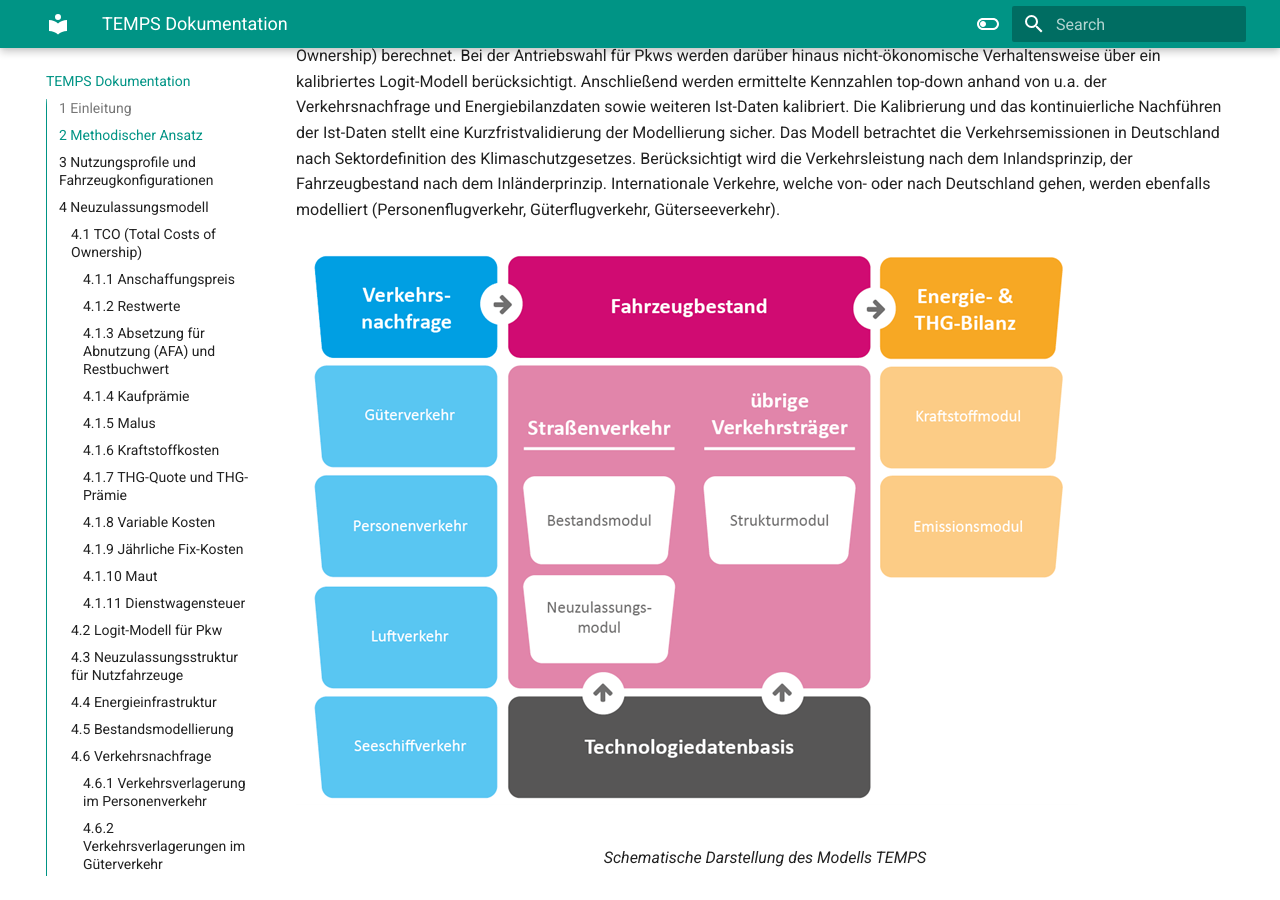
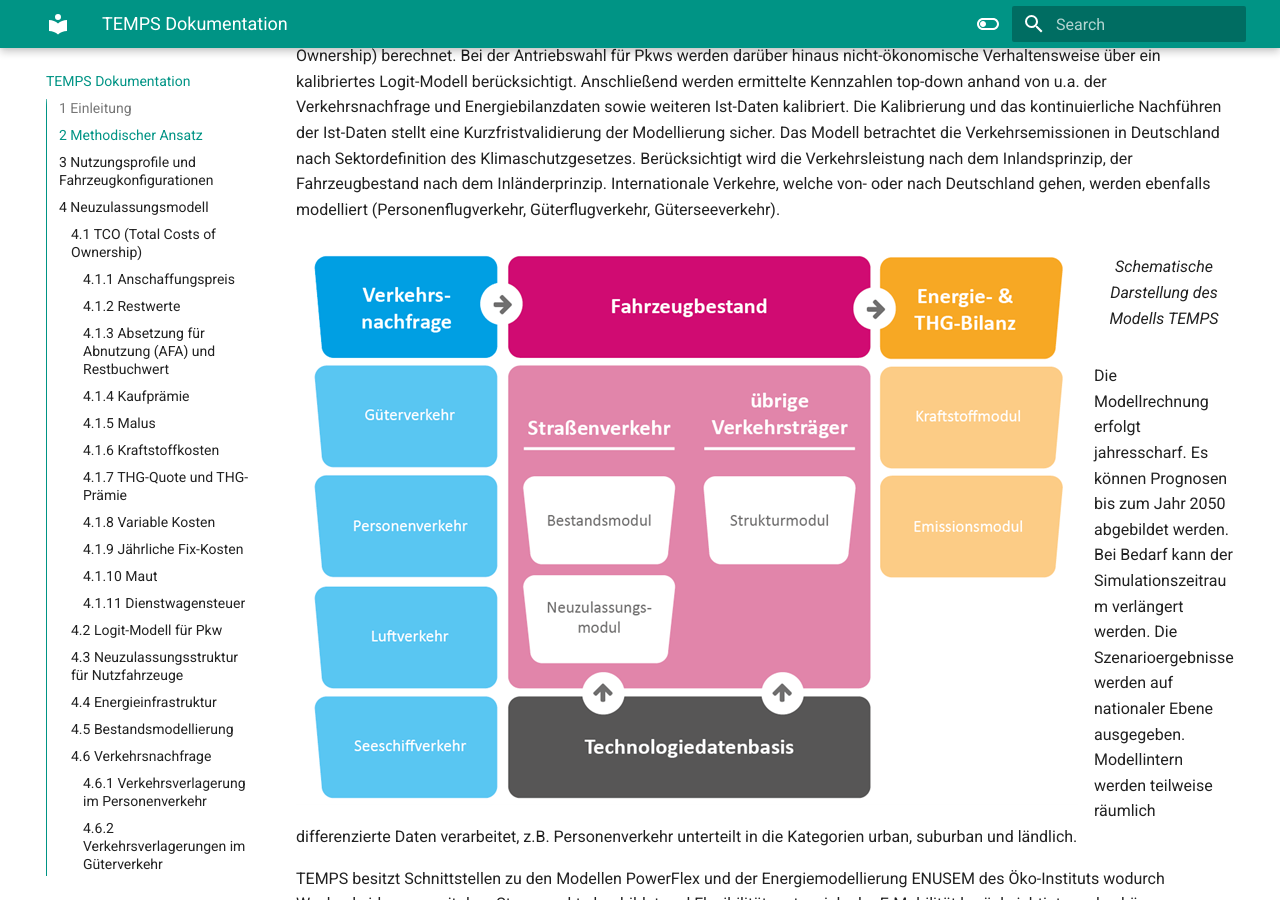
Before and after one commit to wolfgoerz/TEMPS_documentation, an MkDocs documentation site: the page built from docs/index.md, in a window 1280 px wide and 900 px high, scrolled down 885 px. Built offline with MkDocs 1.6.1 and Material for MkDocs 9.7.7, drawn with Linux system fonts in a browser that asks for light colours.

Commit message:
Update index.md

```diff
--- a/docs/index.md
+++ b/docs/index.md
@@ -15,7 +15,7 @@ ___
 
 TEMPS ist ein Simulationsmodell, das bottom-up- und top-down-Ansätze miteinander kombiniert. Zunächst wird die Neuzulassungs- und Bestandsstruktur von Pkw und Lkw für rund 2400 Nutzungsprofilen bottom-up basierend auf einem TCO-Modell (Total Costs of Ownership) berechnet. Bei der Antriebswahl für Pkws werden darüber hinaus nicht-ökonomische Verhaltensweise über ein kalibriertes Logit-Modell berücksichtigt. Anschließend werden ermittelte Kennzahlen top-down anhand von u.a. der Verkehrsnachfrage und Energiebilanzdaten sowie weiteren Ist-Daten kalibriert. Die Kalibrierung und das kontinuierliche Nachführen der Ist-Daten stellt eine Kurzfristvalidierung der Modellierung sicher. Das Modell betrachtet die Verkehrsemissionen in Deutschland nach Sektordefinition des Klimaschutzgesetzes. Berücksichtigt wird die Verkehrsleistung nach dem Inlandsprinzip, der Fahrzeugbestand nach dem Inländerprinzip. Internationale Verkehre, welche von- oder nach Deutschland gehen, werden ebenfalls modelliert (Personenflugverkehr, Güterflugverkehr, Güterseeverkehr).
 
-![TEMPS_Schema.png](TEMPS_Schema.png)
+![TEMPS_Schema.png](TEMPS_Schema.png){ align=left }
 <figure markdown="span">
   <figcaption>Schematische Darstellung des Modells TEMPS</figcaption>
 </figure>
```
